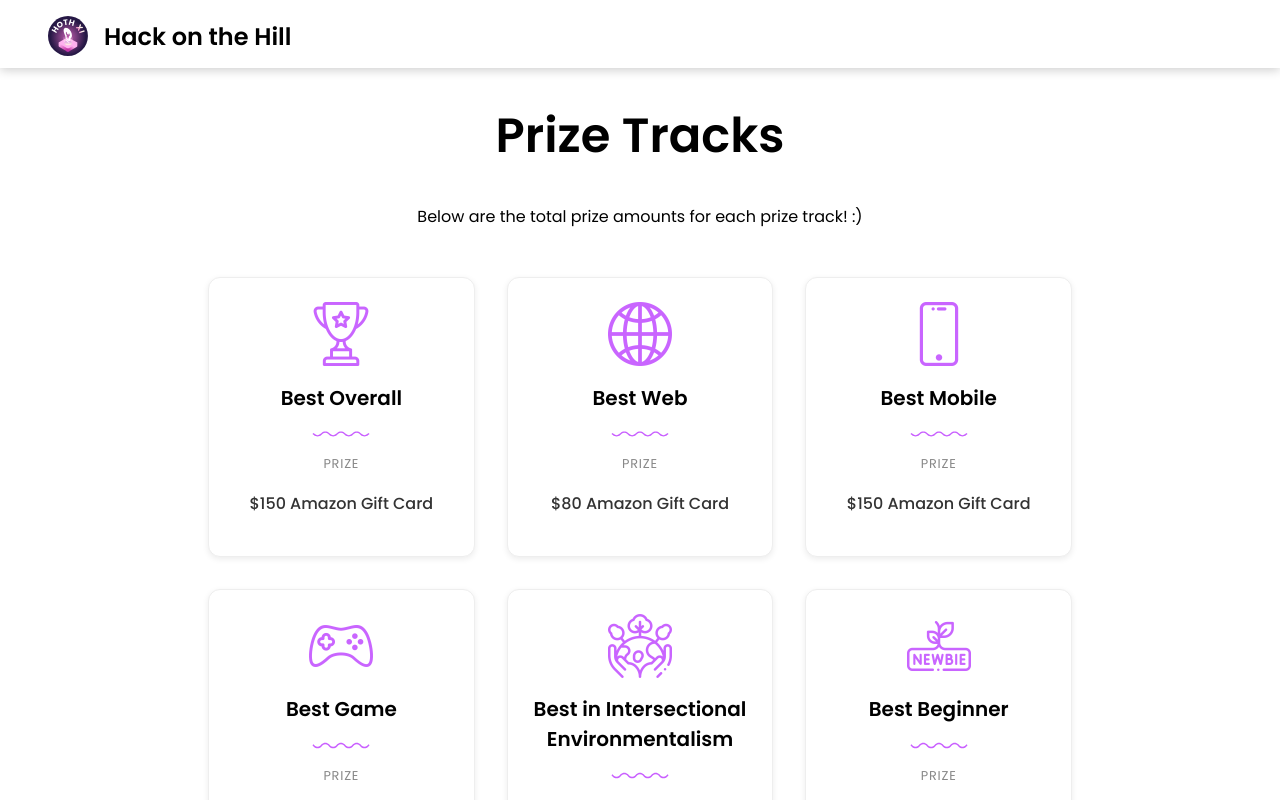
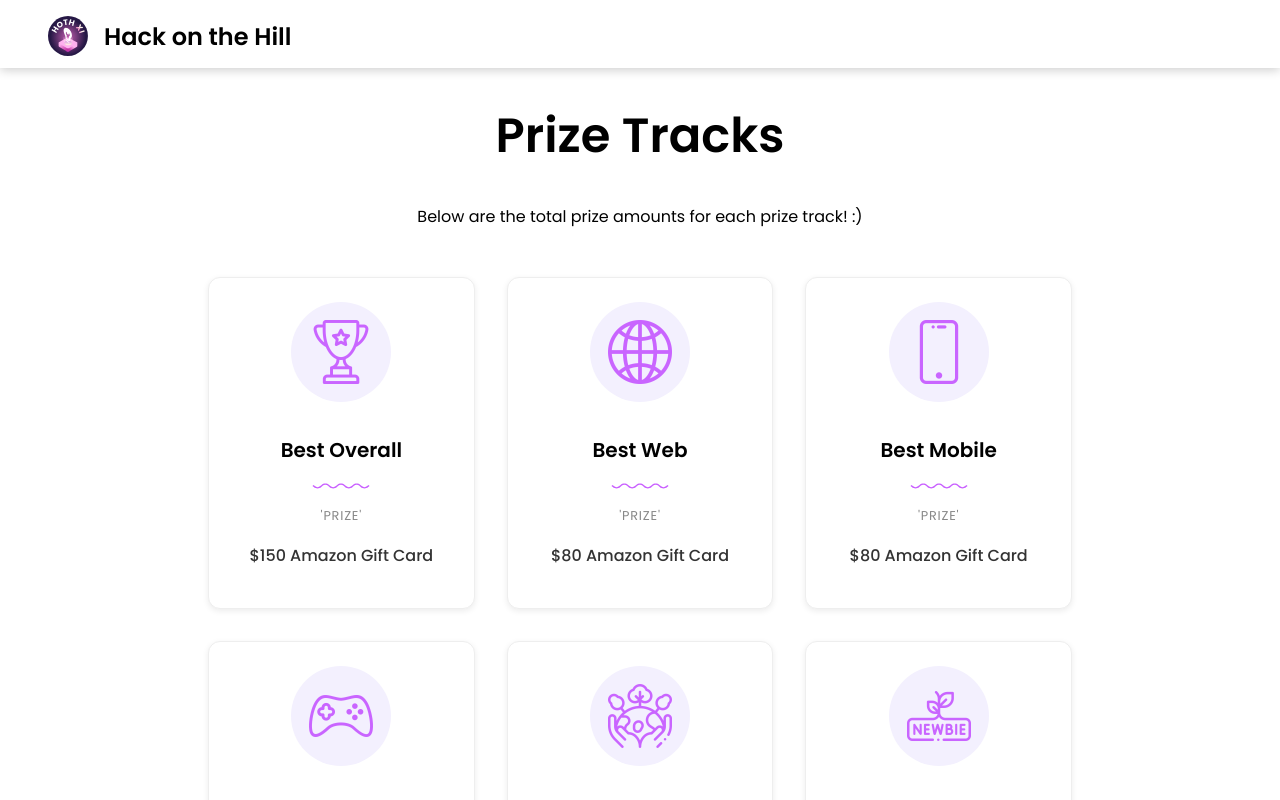
Before and after one commit to uclaacm/hoth.uclaacm.com, a React (Vite) app: page /prizes in a window 1280 px wide. Shown: the top 800 px of the page. Built offline with nearby package versions, Linux system fonts and the light colour scheme.

Commit message:
fixed prize, added back grey circle, simplified prize mapping

```diff
--- a/src/data/PrizeData.js
+++ b/src/data/PrizeData.js
@@ -1,44 +1,26 @@
 const prizeData = [
 {
-    id: 1,
     name: 'Best Overall',
-    type: 'overall',
-    label: 'PRIZE',
     amount: '$150 Amazon Gift Card'
 },
 {
-    id: 2,
     name: 'Best Web',
-    type: 'web',
-    label: 'PRIZE',
     amount: '$80 Amazon Gift Card'
 },
 {
-    id: 3,
     name: 'Best Mobile',
-    type: 'mobile',
-    label: 'PRIZE',
-    amount: '$150 Amazon Gift Card'
-},
-{
-    id: 4,
-    name: 'Best Game',
-    type: 'game',
-    label: 'PRIZE',
     amount: '$80 Amazon Gift Card'
 },
 {
-    id: 5,
+    name: 'Best Game',
+    amount: '$80 Amazon Gift Card'
+},
+{
     name: 'Best in Intersectional Environmentalism',
-    type: 'ie',
-    label: 'PRIZE',
     amount: '2 Camping Hammocks and 2 Wireless Charging Pads'
 },
 {
-    id: 6,
     name: 'Best Beginner',
-    type: 'beginner',
-    label: 'PRIZE',
     amount: '4 Wireless 3-in-1 Charging Stations'
 }
 ]
--- a/src/pages/Prizes.jsx
+++ b/src/pages/Prizes.jsx
@@ -14,16 +14,16 @@ import { LazyLoadImage } from 'react-lazy-load-image-component';
 export default function Prizes() {
 	useTitle(' | Prizes');
 
-	const getPrizeIcon = (type) => {
-		switch(type) {
-			case 'overall': return overallIcon;
-			case 'web': return webIcon;
-			case 'mobile': return mobileIcon;
-			case 'game': return gameIcon;
-			case 'ie': return ieIcon;
-			case 'beginner': return begIcon;
-			default: return overallIcon;
-		}
+	const getPrizeIcon = (name) => {
+		const iconMap = {
+			'Best Overall': overallIcon,
+			'Best Web': webIcon,
+			'Best Mobile': mobileIcon,
+			'Best Game': gameIcon,
+			'Best in Intersectional Environmentalism': ieIcon,
+			'Best Beginner': begIcon
+		};
+		return iconMap[name] || overallIcon;
 	};
 
 	return (
@@ -33,15 +33,17 @@ export default function Prizes() {
 				<p className='prizes-subtitle'>Below are the total prize amounts for each prize track! :)</p>
 				<div className='prize-grid'>
 				{prizeData.map(prize => (
-					<div className='prize-card' key={prize.id}>
+					<div className='prize-card' key={prize.name}>
+					<div className='prize-card-icon-circle'>
 					<LazyLoadImage
-						src={getPrizeIcon(prize.type)}
+						src={getPrizeIcon(prize.name)}
 						alt={`${prize.name} Icon`}
 						className='prize-card-icon'
 					/>
+					</div>
 					<h2>{prize.name}</h2>
 					<LazyLoadImage src={squiggle} alt='Squiggle' className='card-squiggle' />
-					<p className='prize-label'>{prize.label || 'PRIZE'}</p>
+					<p className='prize-label'>'PRIZE'</p>
 					<p className='prize-amount'>{prize.amount}</p>
 					</div>
 					))}
```
